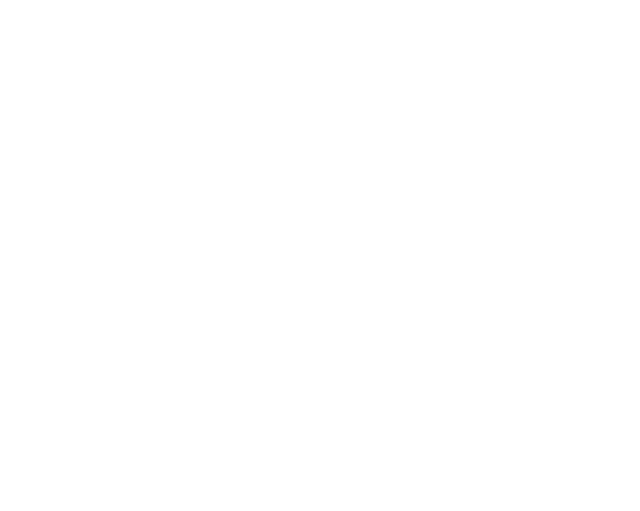
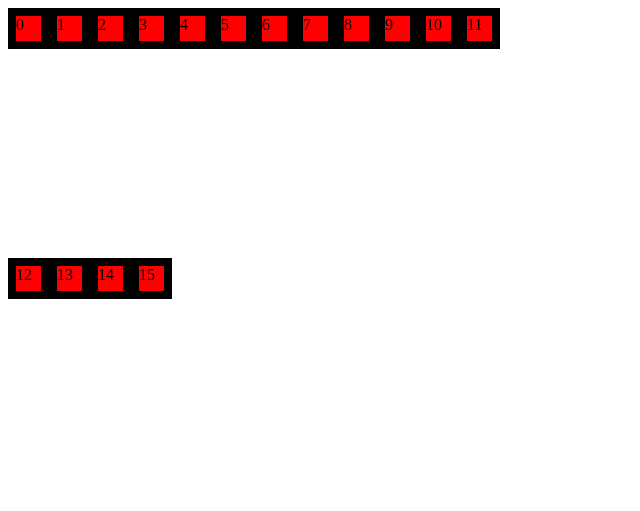
Before and after one commit to AndrewShephard/Etch-A-Sketch, a plain HTML site: page index.html in a window 1280 px wide. Shown: the whole page, without its empty margins (0-640 px from the left). Drawn offline with Linux system fonts and the light colour scheme.

Commit message:
added inital div grid

```diff
--- a/index.html
+++ b/index.html
@@ -4,9 +4,13 @@
     <meta charset="UTF-8">
     <meta http-equiv="X-UA-Compatible" content="IE=edge">
     <meta name="viewport" content="width=device-width, initial-scale=1.0">
-    <title>Document</title>
+    <title>Etch-A-Sketch</title>
+    <link rel="stylesheet" href="style.css"/>
+    <script src="index.js" defer="defer"></script>
 </head>
 <body>
+    <div id="container">
 
+    </div>
 </body>
 </html>
--- a/index.js
+++ b/index.js
@@ -0,0 +1,9 @@
+const container = document.querySelector('#container');
+
+for (i=0; i<16; i++){
+    const grid = document.createElement('div');
+    grid.classList.add('grid');
+    grid.textContent = `${i}`;
+
+    container.appendChild(grid);
+}
--- a/style.css
+++ b/style.css
@@ -0,0 +1,16 @@
+ #container{
+    display: flex;
+    flex-direction: row;
+    flex-wrap: wrap;
+    flex-basis: auto;
+    height: 500px;
+    width: 500px;
+
+ }
+ .grid{
+    background-color: RED;
+    display:flex;
+    border: .5rem solid black;
+    height: 25px;
+    width: 25px;
+}
```
